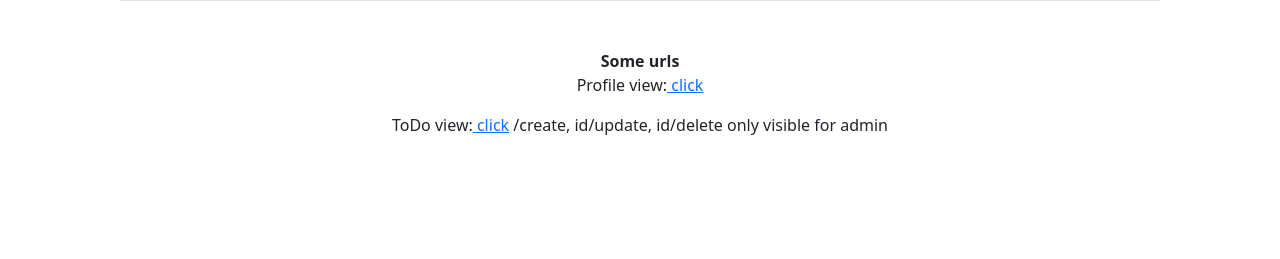
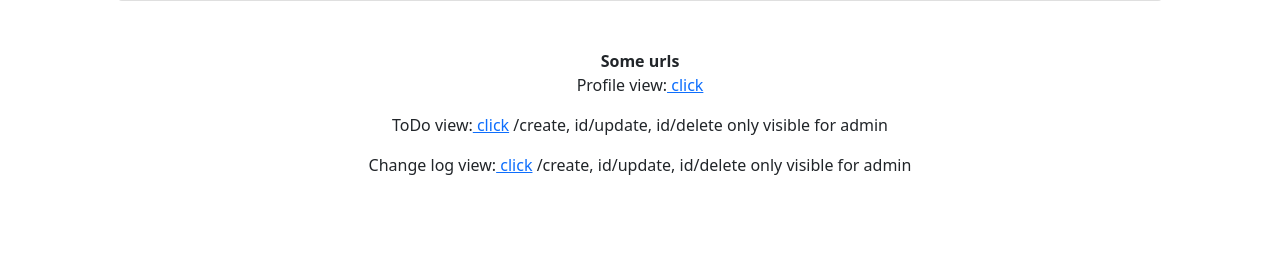
Before and after one commit to KaKeGo/kakedomi, a Django app: page / in a window 1280 px wide. Shown: the part 248-507 px from the top of the page. Run offline with Django 4.2, Linux system fonts and the light colour scheme.

Commit message:
add change log link to home page

```diff
--- a/home/templates/home/home.html
+++ b/home/templates/home/home.html
@@ -29,6 +29,9 @@
     <p>
         ToDo view:<a href="{% url 'todo:todo' %}"> click</a> /create, id/update, id/delete only visible for admin
     </p>
+    <p>
+        Change log view:<a href="{% url 'changelog:changelog' %}"> click</a> /create, id/update, id/delete only visible for admin
+    </p>
 </div>
 
 {% endblock %}
```
